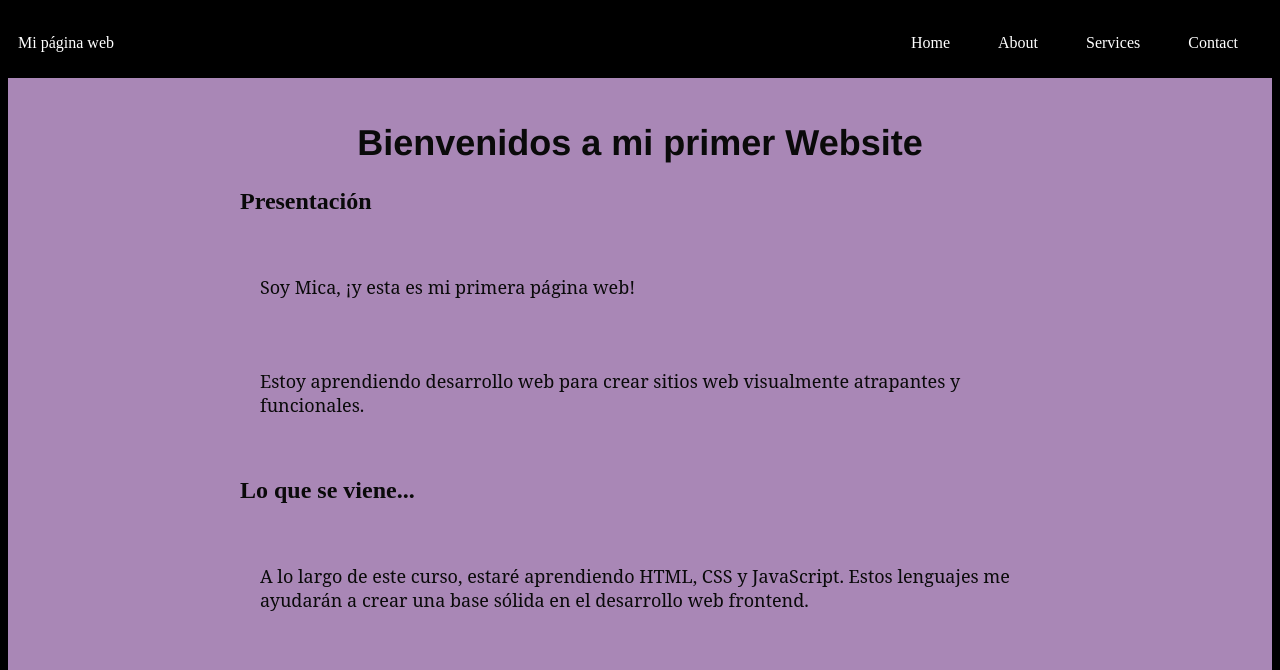
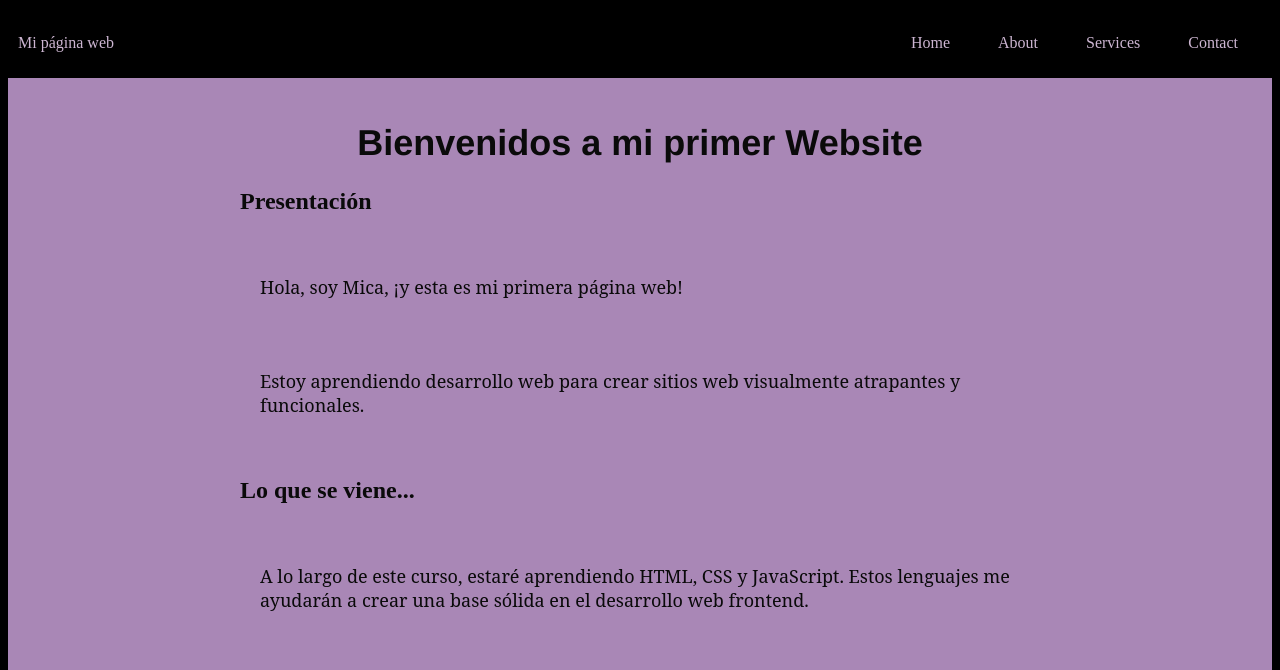
Before and after one commit to MicaC27/miprimerapagina, a plain HTML site: page index.html in a window 1280 px wide. Shown: the top 670 px of the page. Drawn offline with Linux system fonts and the light colour scheme.

Commit message:
nuevas actualizaciones

```diff
--- a/estilos.css
+++ b/estilos.css
@@ -67,7 +67,7 @@ li {
   list-style-type: none;
 }
 a {
-  color: white;
+  color: rgb(204, 181, 209);
   text-decoration:none;
 }
 
--- a/index.html
+++ b/index.html
@@ -4,7 +4,7 @@
     <meta charset="UTF-8">
     <meta http-equiv="X-UA-Compatible" content="IE=edge">
     <meta name="viewport" content="width=device-width, initial-scale=1.0">
-    <title>MI pagina</title>
+    <title>Mi página</title>
     <link rel="stylesheet" href="estilos.css" type="text/css">
 </head>
 <body>
@@ -24,7 +24,7 @@
         <h1>Bienvenidos a mi primer Website</h1>
         <section>
         <h2>Presentación</h2>
-        <p>Soy Mica, ¡y esta es mi primera página web!</p>
+        <p>Hola, soy Mica, ¡y esta es mi primera página web!</p>
         <p>Estoy aprendiendo desarrollo web para crear sitios web visualmente
         atrapantes y funcionales.</p>
         </section>
```
Also changed, not shown: about.html (+2 -2 lines), services.html (+3 -1 lines).
